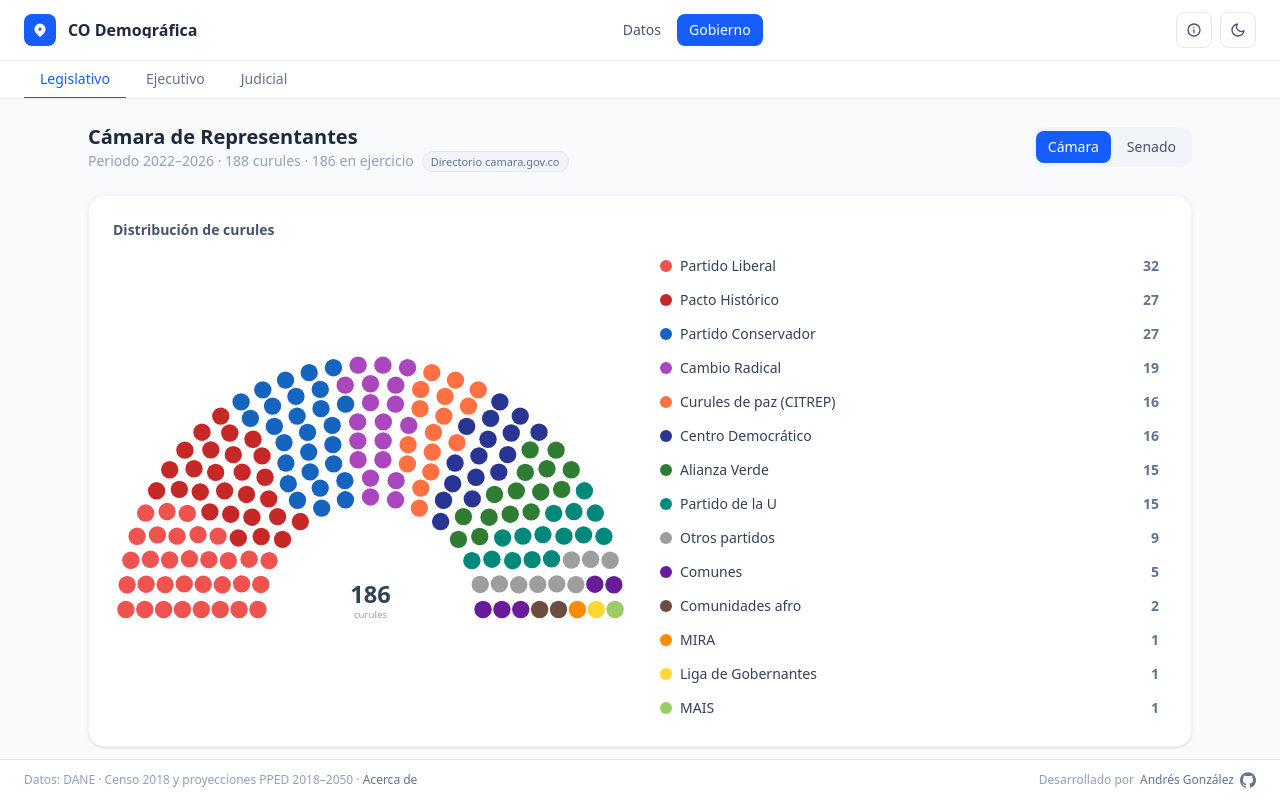
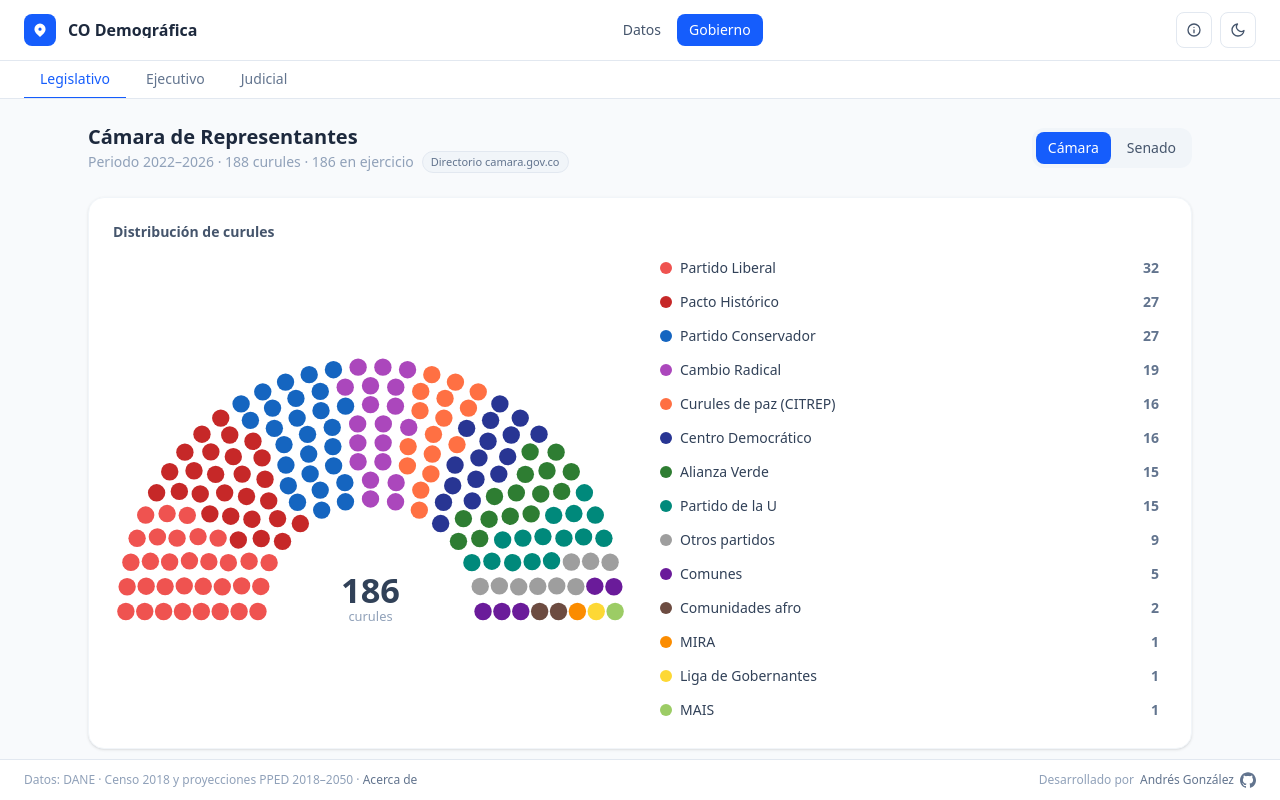
Before and after one commit to andresgobl98/colombia-demographics, a React (Vite) app: page /gobierno/legislativo in a window 1280 px wide. Built offline with nearby package versions, Linux system fonts and the light colour scheme.

Commit message:
fix(legislative): prevent source pill wrap, enlarge email icon and hemicycle total

```diff
--- a/src/components/charts/HemicycleChart.jsx
+++ b/src/components/charts/HemicycleChart.jsx
@@ -87,10 +87,10 @@ export default function HemicycleChart({ parties, highlightId = null, onHighligh
           </circle>
         );
       })}
-      <text x={cx} y={baseY - 6} textAnchor="middle" className="fill-slate-700 dark:fill-slate-200" style={{ fontSize: 22, fontWeight: 700 }}>
+      <text x={cx} y={baseY - 8} textAnchor="middle" className="fill-slate-700 dark:fill-slate-200" style={{ fontSize: 32, fontWeight: 700 }}>
         {total}
       </text>
-      <text x={cx} y={baseY + 8} textAnchor="middle" className="fill-slate-400 dark:fill-slate-500" style={{ fontSize: 9 }}>
+      <text x={cx} y={baseY + 9} textAnchor="middle" className="fill-slate-400 dark:fill-slate-500" style={{ fontSize: 12 }}>
         curules
       </text>
     </svg>
--- a/src/pages/government/LegislativeView.jsx
+++ b/src/pages/government/LegislativeView.jsx
@@ -74,15 +74,17 @@ export default function LegislativeView() {
       <header className="flex flex-wrap items-center justify-between gap-3">
         <div>
           <h2 className="text-xl font-bold text-slate-800 dark:text-slate-100">{chamber.name}</h2>
-          <p className="text-sm text-slate-400 dark:text-slate-500">
-            Periodo {chamber.period} · {chamber.totalSeats} curules
-            {fullRoster && chamber.members.length < chamber.totalSeats && (
-              <> · {chamber.members.length} en ejercicio</>
-            )}
-            <span className="ml-2 text-[11px] font-medium text-slate-500 dark:text-slate-400 bg-slate-100 dark:bg-slate-700/50 border border-slate-200 dark:border-slate-600/50 rounded-full px-2 py-0.5">
+          <div className="flex flex-wrap items-center gap-x-2 gap-y-1 text-sm text-slate-400 dark:text-slate-500">
+            <span>
+              Periodo {chamber.period} · {chamber.totalSeats} curules
+              {fullRoster && chamber.members.length < chamber.totalSeats && (
+                <> · {chamber.members.length} en ejercicio</>
+              )}
+            </span>
+            <span className="whitespace-nowrap text-[11px] font-medium text-slate-500 dark:text-slate-400 bg-slate-100 dark:bg-slate-700/50 border border-slate-200 dark:border-slate-600/50 rounded-full px-2 py-0.5">
               {fullRoster ? "Directorio camara.gov.co" : "Directorio senado.gov.co"}
             </span>
-          </p>
+          </div>
         </div>
         <div className="flex gap-1 bg-slate-100 dark:bg-slate-700/40 rounded-xl p-1">
           <button onClick={() => switchChamber("camara")} className={chamberBtnClass(chamberId === "camara")}>
@@ -201,7 +203,7 @@ function MemberList({ members, emptyHint }) {
                   className="text-slate-300 hover:text-blue-600 dark:text-slate-600 dark:hover:text-blue-400 transition-colors"
                   aria-label={`Escribir a ${m.name}`}
                 >
-                  <svg className="w-4 h-4" fill="none" stroke="currentColor" strokeWidth={1.8} viewBox="0 0 24 24">
+                  <svg className="w-5 h-5" fill="none" stroke="currentColor" strokeWidth={1.8} viewBox="0 0 24 24">
                     <rect x="3" y="5" width="18" height="14" rx="2" />
                     <path strokeLinecap="round" strokeLinejoin="round" d="m3 7 9 6 9-6" />
                   </svg>
```
